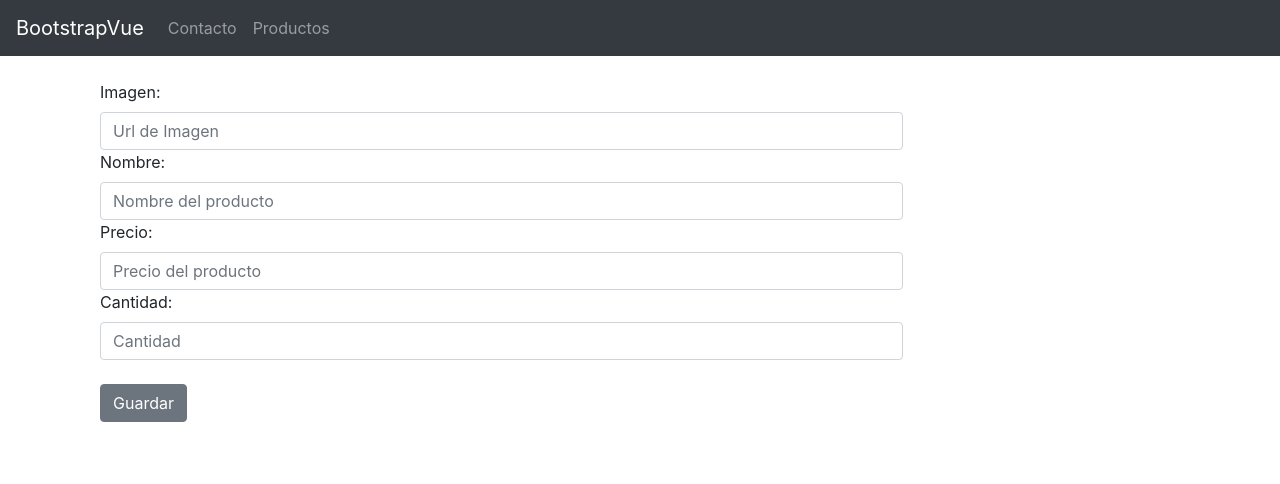
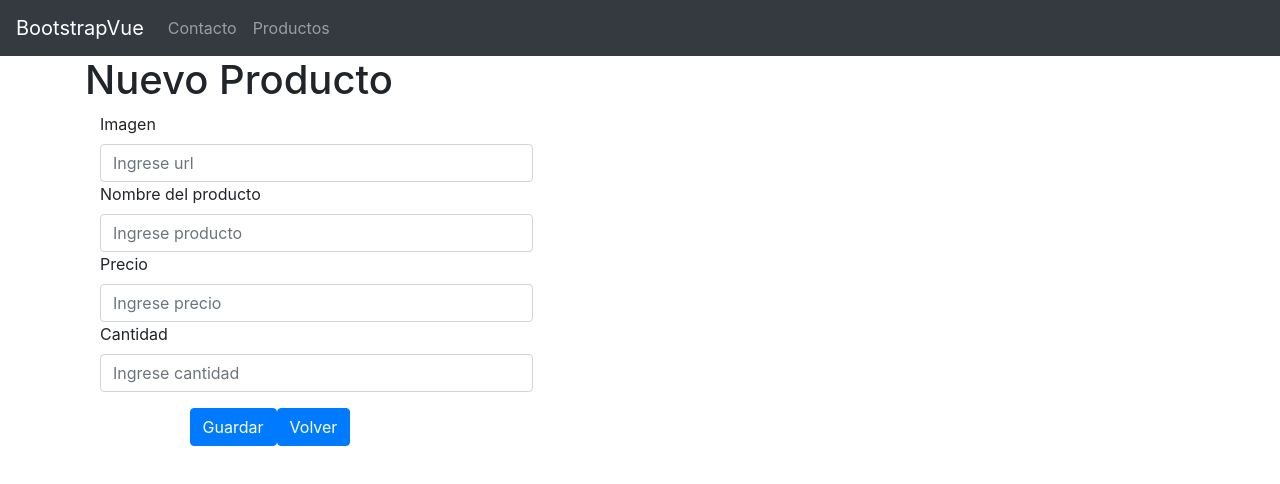
Before and after one commit to angierosero/aprendiendo-nuxt, a Nuxt app: page /productos/crear in a window 1280 px wide. Shown: the top 484 px of the page. Built offline with nearby package versions, Linux system fonts and the light colour scheme.

Commit message:
cambios en productos

```diff
--- a/package.json
+++ b/package.json
@@ -12,5 +12,8 @@
     "bootstrap-vue": "^2.0.0-rc.15",
     "firebase": "^5.9.2",
     "nuxt": "^2.4.5"
+  },
+  "devDependencies": {
+    "core-js": "^2.6.5"
   }
 }
--- a/pages/productos/crear.vue
+++ b/pages/productos/crear.vue
@@ -1,41 +1,66 @@
 <template>
-  <div class="row mt-4">
-    <b-container fluid>
-      <b-col sm="3">
-        <label for="imagen">Imagen:</label>
-      </b-col>
-      <b-col sm="9">
-        <b-form-input placeholder="Url de Imagen" type="text"></b-form-input>
-      </b-col>
-      <b-col sm="3">
-        <label for="nombre">Nombre:</label>
-      </b-col>
-      <b-col sm="9">
-        <b-form-input placeholder="Nombre del producto" type="text"></b-form-input>
-      </b-col>
-      <b-col sm="3">
-        <label for="precio">Precio:</label>
-      </b-col>
-      <b-col sm="9">
-        <b-form-input placeholder="Precio del producto" type="number"></b-form-input>
-      </b-col>
-      <b-col sm="3">
-        <label for="cantidad">Cantidad:</label>
-      </b-col>
-      <b-col sm="9">
-        <b-form-input placeholder="Cantidad" type="number"></b-form-input>
-      </b-col>
-      <br>
-      <b-col sm="3">
-        <b-button variant="secondary">Guardar</b-button>
-      </b-col>
+<b-form @submit.prevent="guardarProducto">
+<div>
+    <h1>Nuevo Producto</h1>
+    <b-container   class="bv-example-row">
+    <b-row>
+        <b-col cols="5">
+        <form name="from producto">
+            <div class="form-group">
+                <label for="url">Imagen</label>
+                <input type="text" required v-model="form.imagen" class="form-control" name="url" placeholder="Ingrese url">
+                <label for="Nombre">Nombre del producto</label>
+                <input type="text" required v-model="form.nombre" class="form-control" name="Nombre del procucto" placeholder="Ingrese producto">
+                <label for="url">Precio</label>
+                <input type="number" required v-model="form.precio" class="form-control" name="Precio" placeholder="Ingrese precio">
+                <label for="url">Cantidad</label>
+                <input type="number" required v-model="form.cantidad" class="form-control" name="Cantidad" placeholder="Ingrese cantidad">
+            </div>
+            <div class="row" id="galeria"></div>
+        </form>
+        </b-col>
+    </b-row>
+    <b-row class="text-center">
+        <b-col lg="4" >
+
+    <b-spinner small v-if="variable" ></b-spinner>
+
+
+            <b-button variant="primary" type="submit" :disabled="mia">Guardar</b-button>
+            <b-button variant="primary" href="/productos">Volver</b-button>
+        </b-col>
+    </b-row>
     </b-container>
-  </div>
+    </div>
+</b-form>
 </template>
 <script>
+import { db } from '../../services/firebase';
 export default {
-  data() {
-    return {};
-  }
-};
+    data(){
+        return {
+            form: {
+                nombre: '',
+                cantidad: '',
+                precio: '',
+            },
+           variable: false,
+           mia: false
+
+        }
+    },
+    methods: {
+        guardarProducto(){
+            this.variable = true
+            this.mia = true
+            db.collection("productos").add(this.form).then(res=>{
+                this.$router.push({
+                    path: "/productos"
+                })
+             })
+
+        }
+    }
+    }
+
 </script>
--- a/pages/productos/index.vue
+++ b/pages/productos/index.vue
@@ -1,26 +1,75 @@
 <template>
   <div>
-    <div class="row mt-4">
-      <div class="col-sm-4">
-        <h2>Listado de productos</h2>
+    <div class="row mt-5">
+      <div class="col-sm-6">
+        <h2>LISTADO DE PRODUCTOS</h2>
       </div>
-      <div class="col-sm-3">
-        <b-button variant="secondary" href="/productos/crear">Nuevo</b-button>
+      <div class="col-sm-6">
+        <b-button variant="primary" href="/productos/crear">nuevo</b-button>
       </div>
     </div>
-    <div class="row mt-4">
-      <b-table striped hover :items="items" :fields="fields"></b-table>
+    <div class="row mt-2">
+      <b-table
+        id="my-table"
+        :fields="fields"
+        :items="productos"
+        :per-page="perPage"
+        :current-page="currentPage"
+        small
+      >
+        <template slot="acciones">
+          <b-button variant="success">Editar</b-button>
+          <b-button variant="danger">eliminar</b-button>
+        </template>
+      </b-table>
+    </div>
+    <div class="mt-3">
+      <b-pagination
+        v-model="currentPage"
+        :total-rows="rows"
+        :per-page="perPage"
+        aria-controls="my-table"
+      ></b-pagination>
     </div>
   </div>
 </template>
+
 <script>
+import { db } from "../../services/firebase";
 export default {
+  asyncData() {
+    return db
+      .collection("productos")
+      .get()
+      .then(productosSnap => {
+        let productos = [];
+        productosSnap.forEach(value => {
+          productos.push({
+            id: value.id,
+            ...value.data()
+            });
+        });
+        return {
+          productos,
+          currentPage: 1,
+          perPage: 5
+        };
+      });
+  },
   data() {
     return {
-      // Note `isActive` is left out and will not appear in the rendered table
-      fields: ["Imagen", "Nombre", "Precio", "Cantidad","Acciones"],
-      items: [{}]
+      fields: ["Imagen", "nombre", "precio", "cantidad", "acciones"]
     };
+  },
+  computed: {
+    rows() {
+      return this.productos.length;
+    }
+  },
+  methods: {
+    eliminarProducto() {
+      db.collection("producos").delete(id);
+    }
   }
 };
 </script>
--- a/services/firebase.js
+++ b/services/firebase.js
@@ -7,6 +7,10 @@ var config = {
   storageBucket: "home-proyect-6e7e1.appspot.com",
   messagingSenderId: "381952217796"
 };
+if(!firebase.apps.length){
   firebase.initializeApp(config);
+}
 
+const db = firebase.firestore()
 export default firebase
+export { db }
```
Also changed, not shown: 1 other file (tests, documents, lock files or other folders). Lines whose indentation alone changed are shown as unchanged.
